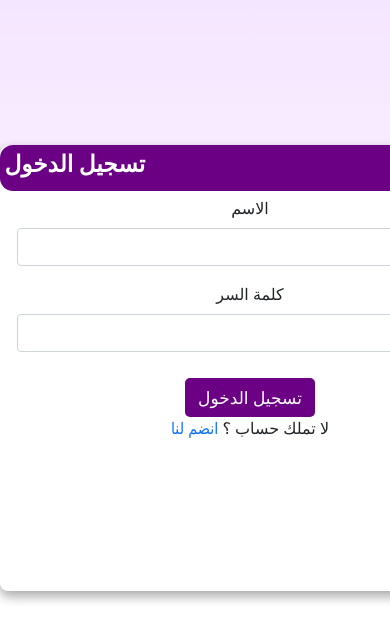
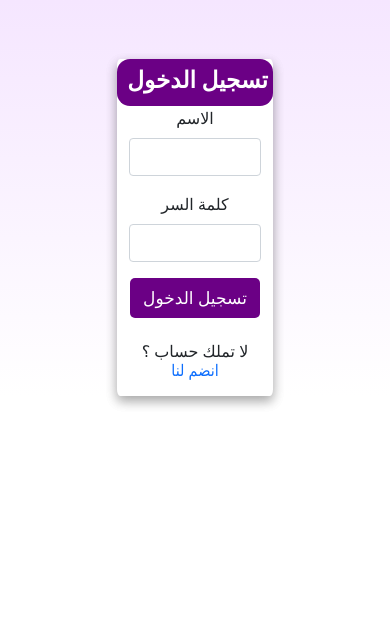
Before and after one commit to kasdo770/AskMe, a Flask app: page /login in a window 390 px wide; the page is wider, and only the part inside the window is pictured. Shown: the top 641 px of that part. Run offline with Flask 2, Linux system fonts and the light colour scheme; some libraries are stand-ins or nearby versions.

Commit message:
Login Responsive

```diff
--- a/website/templates/Login.html
+++ b/website/templates/Login.html
@@ -4,10 +4,14 @@
 {%endblock%}
 {%block body%}
 <style>
-    .flex-body{
-
+    .flex-title{
+        display:flex;
+        margin:0px;
+        border:1px black;
+        box-sizing:border-box;
     }
     .login-text{
+        margin-top:2px;
         font-weight:bold;
         color: white;
         font:bold;
@@ -15,34 +19,61 @@
       }
 
       .login-title{
-         width: 501px;
+         display:flex;
+         direction:column;
+         justify-content:flex-end;
          margin: auto;
-         margin-left: -0.5px;
-         margin-top: 145px;
          background-color: #6B0085;
          border-radius: 13px;
          padding: 5px;
 
 
       }
-      .login-body{
-         width: 500px;
-         height: 400px;
+      .login-box{
+         height: auto;
          margin: auto;
-         margin-top: -0.1px;
-         background-color: #FFFFFF;
-         border-radius: 8px;
-         padding: 5px;
+         background-color: #ffffff;
+         box-shadow: 0 5px 12px 0 rgba(0, 0, 0, 0.2), 0 5px 12px 0 rgba(0, 0, 0, 0.19);
+         border-radius: 2%;
 
        }
+       .login-container{
+           display:flex;
+
+       }
+       .login-button{
+           display:flex;
+       }
+       @media screen and (max-width: 930px) {
+           .login-container{
+               display: flex;
+               width: 100%;
+               height:100%;
+           }
             .login-box{
-         width: 500px;
-         height: auto;
-         margin: auto;
-         margin-top: 145px;
-         background-color: #FFFFFF;
-         box-shadow: 0 5px 12px 0 rgba(0, 0, 0, 0.2), 0 5px 12px 0 rgba(0, 0, 0, 0.19);
-         border-radius: 2%;
+                width: 40%;
+                height: 100%;
+                margin-top: 15%;
+            }
+            form div{
+                padding:fit-content;
+            }
+
+        }
+        @media screen and (min-width:930px) {
+            body{
+                height: 100%;
+            }
+            .login-container{
+                display: flex;
+                width: 100%;
+            }
+            .login-box{
+                margin-top: 15%;
+                margin-bottom:20%;
+                width: 40%;
+                height:fit-content;
+            }
 
         }
 </style>
@@ -50,13 +81,11 @@
 <form class="form-login" method="POST">
     {{ form.hidden_tag() }}
     {{ form.csrf_token }}
+    <div class = "login-container">
         <div class = "login-box">
                 <div class = "login-title" >
                     <h3 class = "login-text">تسجيل الدخول</h3>
                 </div>
-        <div class = "login-body">
-            <div>
-                <form>
                 <div align = "center" class = "container at-middle">
                     <div class="form-label-sm mb-3">
                         {{form.username.label(class = "left-name mb-2")}}
@@ -66,18 +95,16 @@
 
                         {{form.password.label(class = "left-account mb-2")}}
                         {{form.password(class="form-control mb-3")}}
-                        </div>
                         <div>
-                            {{form.submit(class = "button")}}
+                        {{form.submit(class = "button login-button")}}
                         </div>
                     </div>
                     <div align = "center" class="checkbox mb-3 down-login">
                         <h6> لا تملك حساب ؟<a href = {{url_for("StudentRegisterPage")}} data-bs-toggle="modal" data-bs-target="#exampleModal"> انضم لنا</a></h6>
-                </form>
                     </div>
                 </div>
 
-
+        </div>
     </div>
 </form>
 {%endblock%}
```
Lines whose indentation alone changed are shown as unchanged.
